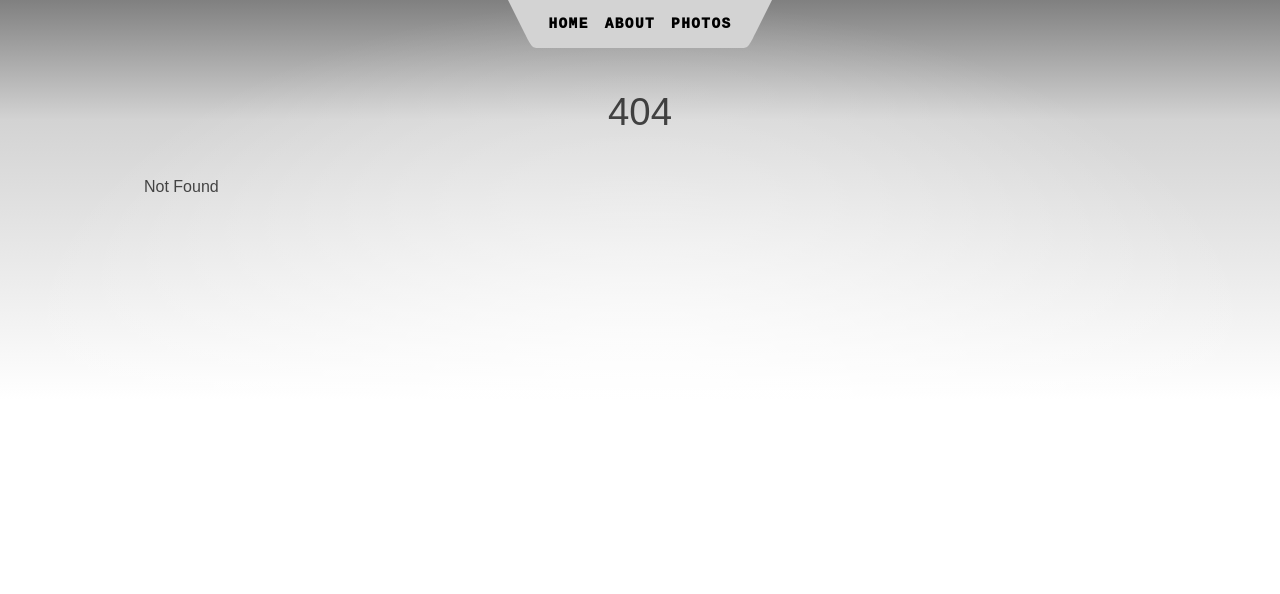
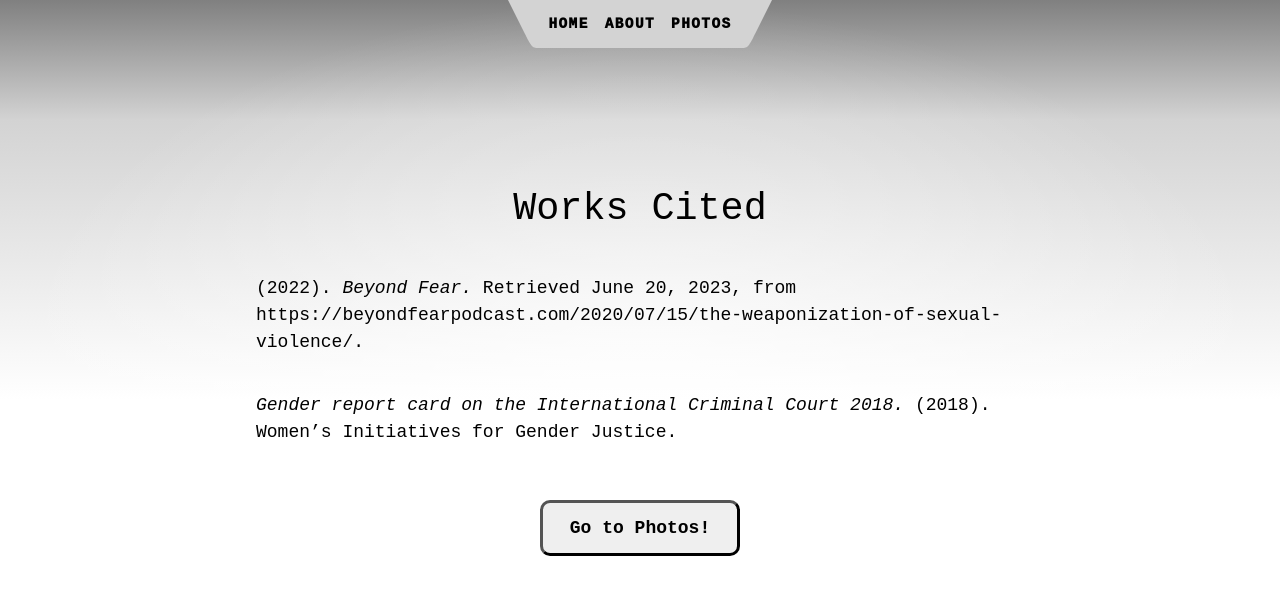
Before and after one commit to DavidJSolano/Ethnography-Project, a SvelteKit app in the folder ethnography/: page /workscited in a window 1280 px wide. Before the commit this address had no page. Shown: the top 594 px of the page. Built offline with nearby package versions, Linux system fonts and the light colour scheme.

Commit message:
Update Works Cited
The works cited page was included and updated!

```diff
--- a/ethnography/src/routes/photos/+page.svelte
+++ b/ethnography/src/routes/photos/+page.svelte
@@ -159,11 +159,16 @@
             the past-- no matter how ugly it is. The Netherlands has become what it is today because its
             people recognized that genocide and discrimination toward others were wrong. The events at Vught
             relate to everything we've done in the classroom in countless ways. Genocide, human rights violations,
-            and struggle all occurred at this very location. It was only with hope and determination that survivors
+            and unethical/unfair practices all occurred at this very location. Heinous incidents like this
+            inspired countries to band together to create an international court system such as the ICC to prevent
+            anything like it to ever be possible again (Gender Report Card on the ICC). It was only with hope and determination that survivors
             of concentration camps persisted to continue living out their lives to retell their stories to the
-            masses and prevent such atrocities from occurring again.
+            masses and in hopes of preventing such atrocities from occurring again.
         </strong>
     </p>
+    <a href="/workscited">
+		<button><strong>Go to Works Cited</strong></button>
+	</a>
 </div>
 
 <style>
@@ -180,4 +185,15 @@
 		height: 70vh;
 		top: 0;
 	}
+    button {
+		height: 7vh;
+		width: 25vh;
+		border-radius: 10px;
+		border-width: 3px;
+		font-family:'Courier New', Courier, monospace;
+	}
+
+	button:hover {
+		background-color: lightgrey;
+	}
 </style>
--- /dev/null
+++ b/ethnography/src/routes/workscited/+page.js
@@ -0,0 +1,9 @@
+import { dev } from '$app/environment';
+
+// we don't need any JS on this page, though we'll load
+// it in dev so that we get hot module replacement
+export const csr = dev;
+
+// since there's no dynamic data here, we can prerender
+// it so that it gets served as a static asset in production
+export const prerender = true;
--- /dev/null
+++ b/ethnography/src/routes/workscited/+page.svelte
@@ -0,0 +1,42 @@
+<svelte:head>
+	<title>Works Cited</title>
+	<meta name="description" content="About this app" />
+</svelte:head>
+
+<div class="text-column">
+	<h1>Works Cited</h1>
+	<p>
+		(2022). <i>Beyond Fear.</i> Retrieved June 20, 2023, from https://beyondfearpodcast.com/2020/07/15/the-weaponization-of-sexual-violence/.
+	</p>
+	<p>
+		<i>Gender report card on the International Criminal Court 2018.</i> (2018). Women’s Initiatives for Gender Justice.
+	</p>
+	<p>
+	</p>
+
+	<a class="photos" href="/photos">
+		<button><strong>Go to Photos!</strong></button>
+	</a>
+</div>
+<style>
+	div {
+		font-family:'Courier New', Courier, monospace;
+		display: flex;
+		flex-direction: column;
+		align-items: center;
+		font-size: large;
+		color: black;
+	}
+
+	button {
+		height: 7vh;
+		width: 25vh;
+		border-radius: 10px;
+		border-width: 3px;
+		font-family:'Courier New', Courier, monospace;
+	}
+
+	button:hover {
+		background-color: lightgrey;
+	}
+</style>
```
